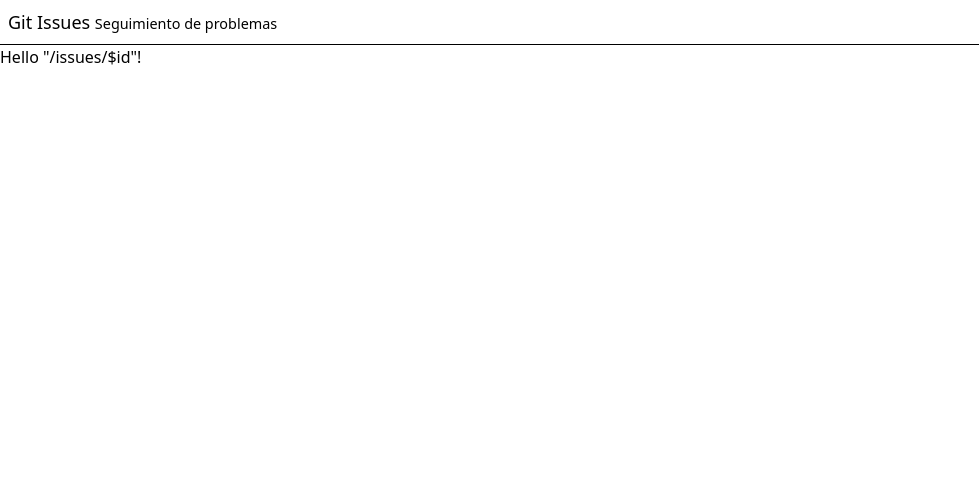
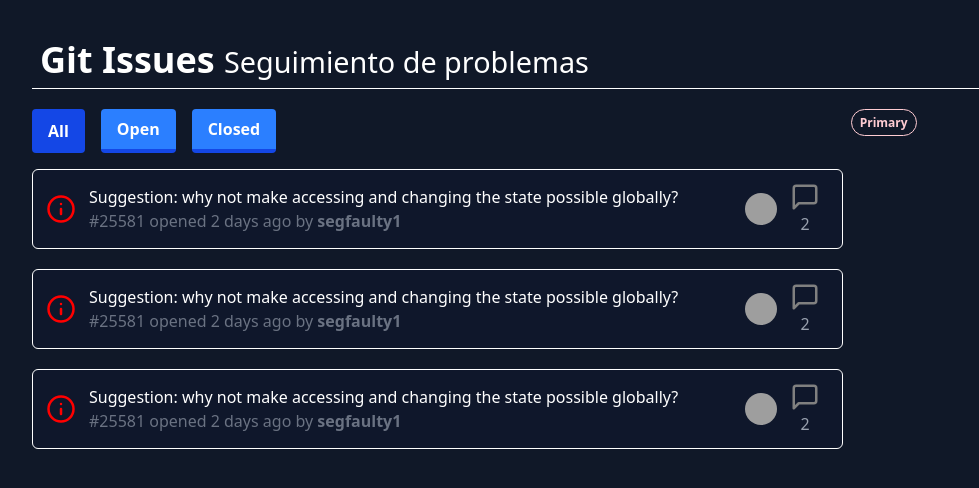
Before and after one commit to Lostovayne/Issues-github-with-rsbuild, a React (Vite) app: page /issues/list in a window 1280 px wide. Shown: the top 488 px of the page, without its empty margins (0-979 px from the left). Built offline with nearby package versions, Linux system fonts and the light colour scheme; grey boxes are pictures that could not be loaded.

Commit message:
feat: add routes files in router folder

```diff
--- /dev/null
+++ b/postcss.config.mjs
@@ -0,0 +1,5 @@
+export default {
+    plugins: {
+      '@tailwindcss/postcss': {},
+    },
+  };
--- /dev/null
+++ b/src/componentes/issues-item.tsx
@@ -0,0 +1,39 @@
+import { useNavigate } from "@tanstack/react-router";
+import { FiInfo, FiMessageSquare } from "react-icons/fi";
+
+export const IssueItem = () => {
+  const navigate = useNavigate({ from: "/issues/issue/$id" });
+
+  return (
+    <div className="flex items-center px-2 py-3 mb-5 border rounded-md bg-slate-900 hover:bg-slate-800">
+      <FiInfo size={30} color="red" className="min-w-10" />
+      {/* <FiCheckCircle size={30} color="green" /> */}
+
+      <div className="flex flex-col flex-grow px-2">
+        <a
+          onClick={() =>
+            navigate({ to: "/issues/issue/$id", params: { id: "123" } })
+          }
+          className="hover:underline"
+        >
+          Suggestion: why not make accessing and changing the state possible
+          globally?
+        </a>
+        <span className="text-gray-500">
+          #25581 opened 2 days ago by{" "}
+          <span className="font-bold">segfaulty1</span>
+        </span>
+      </div>
+
+      <img
+        src="https://avatars.githubusercontent.com/u/1933404?v=4"
+        alt="User Avatar"
+        className="w-8 h-8 rounded-full"
+      />
+      <div className="flex flex-col mx-2 items-center">
+        <FiMessageSquare size={30} className="min-w-5" color="gray" />
+        <span className="px-4 text-gray-400">2</span>
+      </div>
+    </div>
+  );
+};
--- /dev/null
+++ b/src/componentes/issues-list.tsx
@@ -0,0 +1,22 @@
+import { IssueItem } from "./issues-item";
+
+
+export const IssueList = () => {
+  return (
+    <>
+      {/* Botones de All, Open, Closed */}
+      <div className="flex gap-4">
+        <button className="btn active">All</button>
+        <button className="btn">Open</button>
+        <button className="btn">Closed</button>
+      </div>
+
+      {/* Lista de issues */}
+      <div className="mt-4">
+        {[1, 2, 3].map((issue) => (
+          <IssueItem key={issue} />
+        ))}
+      </div>
+    </>
+  );
+};
--- /dev/null
+++ b/src/componentes/label-picker.tsx
@@ -0,0 +1,12 @@
+export const LabelPicker = () => {
+    return (
+      <>
+        <span
+          className="px-2 py-1 rounded-full text-xs font-semibold hover:bg-slate-800 cursor-pointer"
+          style={{ border: `1px solid #ffccd3`, color: '#ffccd3' }}
+        >
+          Primary
+        </span>
+      </>
+    );
+  };
--- /dev/null
+++ b/src/index.css
@@ -0,0 +1,42 @@
+@import "tailwindcss";
+
+html,
+body {
+  @apply bg-gray-900 text-white py-4 px-4;
+}
+
+h1 {
+  @apply text-4xl font-bold;
+}
+
+h2 {
+  @apply text-2xl font-bold text-gray-300 my-4;
+}
+
+h3 {
+  @apply text-xl font-bold;
+}
+
+h4 {
+  @apply text-lg font-bold;
+}
+
+h5 {
+  @apply text-base font-bold;
+}
+
+small {
+  @apply font-thin;
+}
+
+pre {
+  @apply bg-gray-800 text-white p-4 rounded my-2 overflow-auto;
+}
+
+.btn {
+  @apply bg-blue-500 hover:bg-blue-400 text-white font-bold py-2 px-4 border-b-4 border-blue-700 hover:border-blue-500 rounded transition-all;
+}
+
+.active {
+  @apply bg-blue-700 border-blue-500 border-0;
+}
--- a/src/routeTree.gen.ts
+++ b/src/routeTree.gen.ts
@@ -12,17 +12,11 @@
 
 import { Route as rootRoute } from './routes/__root'
 import { Route as IndexImport } from './routes/index'
-import { Route as IssuesIdImport } from './routes/issues/$id'
-import { Route as IssuesIndexImport } from './routes/issues/index'
-import { Route as ListImport } from './routes/list'
+import { Route as IssuesListImport } from './routes/issues/list'
+import { Route as IssuesIssueIndexImport } from './routes/issues/issue/index'
+import { Route as IssuesIssueIdImport } from './routes/issues/issue/$id'
 
 // Create/Update Routes
-
-const ListRoute = ListImport.update({
-  id: '/list',
-  path: '/list',
-  getParentRoute: () => rootRoute,
-} as any)
 
 const IndexRoute = IndexImport.update({
   id: '/',
@@ -30,15 +24,21 @@ const IndexRoute = IndexImport.update({
   getParentRoute: () => rootRoute,
 } as any)
 
-const IssuesIndexRoute = IssuesIndexImport.update({
-  id: '/issues/',
-  path: '/issues/',
+const IssuesListRoute = IssuesListImport.update({
+  id: '/issues/list',
+  path: '/issues/list',
   getParentRoute: () => rootRoute,
 } as any)
 
-const IssuesIdRoute = IssuesIdImport.update({
-  id: '/issues/$id',
-  path: '/issues/$id',
+const IssuesIssueIndexRoute = IssuesIssueIndexImport.update({
+  id: '/issues/issue/',
+  path: '/issues/issue/',
+  getParentRoute: () => rootRoute,
+} as any)
+
+const IssuesIssueIdRoute = IssuesIssueIdImport.update({
+  id: '/issues/issue/$id',
+  path: '/issues/issue/$id',
   getParentRoute: () => rootRoute,
 } as any)
 
@@ -53,25 +53,25 @@ declare module '@tanstack/react-router' {
       preLoaderRoute: typeof IndexImport
       parentRoute: typeof rootRoute
     }
-    '/list': {
-      id: '/list'
-      path: '/list'
-      fullPath: '/list'
-      preLoaderRoute: typeof ListImport
+    '/issues/list': {
+      id: '/issues/list'
+      path: '/issues/list'
+      fullPath: '/issues/list'
+      preLoaderRoute: typeof IssuesListImport
       parentRoute: typeof rootRoute
     }
-    '/issues/$id': {
-      id: '/issues/$id'
-      path: '/issues/$id'
-      fullPath: '/issues/$id'
-      preLoaderRoute: typeof IssuesIdImport
+    '/issues/issue/$id': {
+      id: '/issues/issue/$id'
+      path: '/issues/issue/$id'
+      fullPath: '/issues/issue/$id'
+      preLoaderRoute: typeof IssuesIssueIdImport
       parentRoute: typeof rootRoute
     }
-    '/issues/': {
-      id: '/issues/'
-      path: '/issues'
-      fullPath: '/issues'
-      preLoaderRoute: typeof IssuesIndexImport
+    '/issues/issue/': {
+      id: '/issues/issue/'
+      path: '/issues/issue'
+      fullPath: '/issues/issue'
+      preLoaderRoute: typeof IssuesIssueIndexImport
       parentRoute: typeof rootRoute
     }
   }
@@ -81,47 +81,47 @@ declare module '@tanstack/react-router' {
 
 export interface FileRoutesByFullPath {
   '/': typeof IndexRoute
-  '/list': typeof ListRoute
-  '/issues/$id': typeof IssuesIdRoute
-  '/issues': typeof IssuesIndexRoute
+  '/issues/list': typeof IssuesListRoute
+  '/issues/issue/$id': typeof IssuesIssueIdRoute
+  '/issues/issue': typeof IssuesIssueIndexRoute
 }
 
 export interface FileRoutesByTo {
   '/': typeof IndexRoute
-  '/list': typeof ListRoute
-  '/issues/$id': typeof IssuesIdRoute
-  '/issues': typeof IssuesIndexRoute
+  '/issues/list': typeof IssuesListRoute
+  '/issues/issue/$id': typeof IssuesIssueIdRoute
+  '/issues/issue': typeof IssuesIssueIndexRoute
 }
 
 export interface FileRoutesById {
   __root__: typeof rootRoute
   '/': typeof IndexRoute
-  '/list': typeof ListRoute
-  '/issues/$id': typeof IssuesIdRoute
-  '/issues/': typeof IssuesIndexRoute
+  '/issues/list': typeof IssuesListRoute
+  '/issues/issue/$id': typeof IssuesIssueIdRoute
+  '/issues/issue/': typeof IssuesIssueIndexRoute
 }
 
 export interface FileRouteTypes {
   fileRoutesByFullPath: FileRoutesByFullPath
-  fullPaths: '/' | '/list' | '/issues/$id' | '/issues'
+  fullPaths: '/' | '/issues/list' | '/issues/issue/$id' | '/issues/issue'
   fileRoutesByTo: FileRoutesByTo
-  to: '/' | '/list' | '/issues/$id' | '/issues'
-  id: '__root__' | '/' | '/list' | '/issues/$id' | '/issues/'
+  to: '/' | '/issues/list' | '/issues/issue/$id' | '/issues/issue'
+  id: '__root__' | '/' | '/issues/list' | '/issues/issue/$id' | '/issues/issue/'
   fileRoutesById: FileRoutesById
 }
 
 export interface RootRouteChildren {
   IndexRoute: typeof IndexRoute
-  ListRoute: typeof ListRoute
-  IssuesIdRoute: typeof IssuesIdRoute
-  IssuesIndexRoute: typeof IssuesIndexRoute
+  IssuesListRoute: typeof IssuesListRoute
+  IssuesIssueIdRoute: typeof IssuesIssueIdRoute
+  IssuesIssueIndexRoute: typeof IssuesIssueIndexRoute
 }
 
 const rootRouteChildren: RootRouteChildren = {
   IndexRoute: IndexRoute,
-  ListRoute: ListRoute,
-  IssuesIdRoute: IssuesIdRoute,
-  IssuesIndexRoute: IssuesIndexRoute,
+  IssuesListRoute: IssuesListRoute,
+  IssuesIssueIdRoute: IssuesIssueIdRoute,
+  IssuesIssueIndexRoute: IssuesIssueIndexRoute,
 }
 
 export const routeTree = rootRoute
@@ -135,22 +135,22 @@ export const routeTree = rootRoute
       "filePath": "__root.tsx",
       "children": [
         "/",
-        "/list",
-        "/issues/$id",
-        "/issues/"
+        "/issues/list",
+        "/issues/issue/$id",
+        "/issues/issue/"
       ]
     },
     "/": {
       "filePath": "index.tsx"
     },
-    "/list": {
-      "filePath": "list.tsx"
+    "/issues/list": {
+      "filePath": "issues/list.tsx"
     },
-    "/issues/$id": {
-      "filePath": "issues/$id.tsx"
+    "/issues/issue/$id": {
+      "filePath": "issues/issue/$id.tsx"
     },
-    "/issues/": {
-      "filePath": "issues/index.tsx"
+    "/issues/issue/": {
+      "filePath": "issues/issue/index.tsx"
     }
   }
 }
--- a/src/routes/issues/index.tsx
+++ /dev/null
@@ -1,9 +0,0 @@
-import { createFileRoute } from '@tanstack/react-router'
-
-export const Route = createFileRoute('/issues/')({
-  component: RouteComponent,
-})
-
-function RouteComponent() {
-  return <div>Hello "/issues/"!</div>
-}
--- a/src/routes/issues/$id.tsx
+++ b/src/routes/issues/issue/$id.tsx
@@ -1,9 +1,9 @@
 import { createFileRoute } from '@tanstack/react-router'
 
-export const Route = createFileRoute('/issues/$id')({
+export const Route = createFileRoute('/issues/issue/$id')({
   component: RouteComponent,
 })
 
 function RouteComponent() {
-  return <div>Hello "/issues/$id"!</div>
+  return <div>Hello "/issues/issue/$id"!</div>
 }
--- a/src/routes/list.tsx
+++ b/src/routes/issues/issue/index.tsx
@@ -1,9 +1,9 @@
 import { createFileRoute } from '@tanstack/react-router'
 
-export const Route = createFileRoute('/list')({
+export const Route = createFileRoute('/issues/issue/')({
   component: RouteComponent,
 })
 
 function RouteComponent() {
-  return <div>Hello "/list"!</div>
+  return <div>Hello "/issues/"!</div>
 }
--- /dev/null
+++ b/src/routes/issues/list.tsx
@@ -0,0 +1,21 @@
+import { createFileRoute } from '@tanstack/react-router'
+import { IssueList } from '../../componentes/issues-list'
+import { LabelPicker } from '../../componentes/label-picker'
+
+export const Route = createFileRoute('/issues/list')({
+  component: RouteComponent,
+})
+
+function RouteComponent() {
+  return (
+    <div className="grid grid-cols-1 sm:grid-cols-3 mt-5">
+      <div className="col-span-1 sm:col-span-2">
+        <IssueList />
+      </div>
+
+      <div className="col-span-1 px-2">
+        <LabelPicker />
+      </div>
+    </div>
+  )
+}
```
Also changed, not shown: package.json (+7 -4 lines), src/main.tsx (+11 -10 lines), 1 other file (tests, documents, lock files or other folders).
